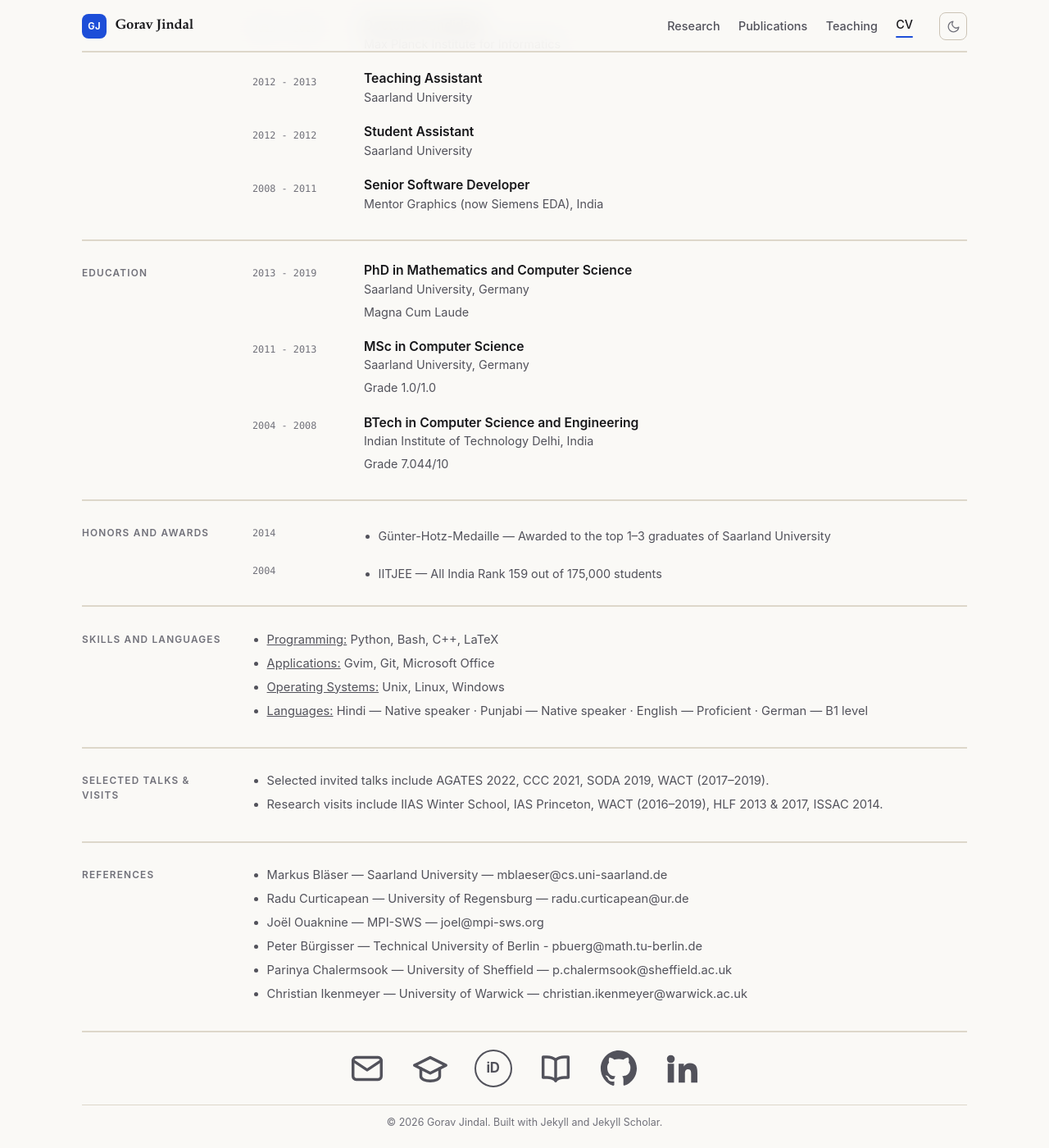
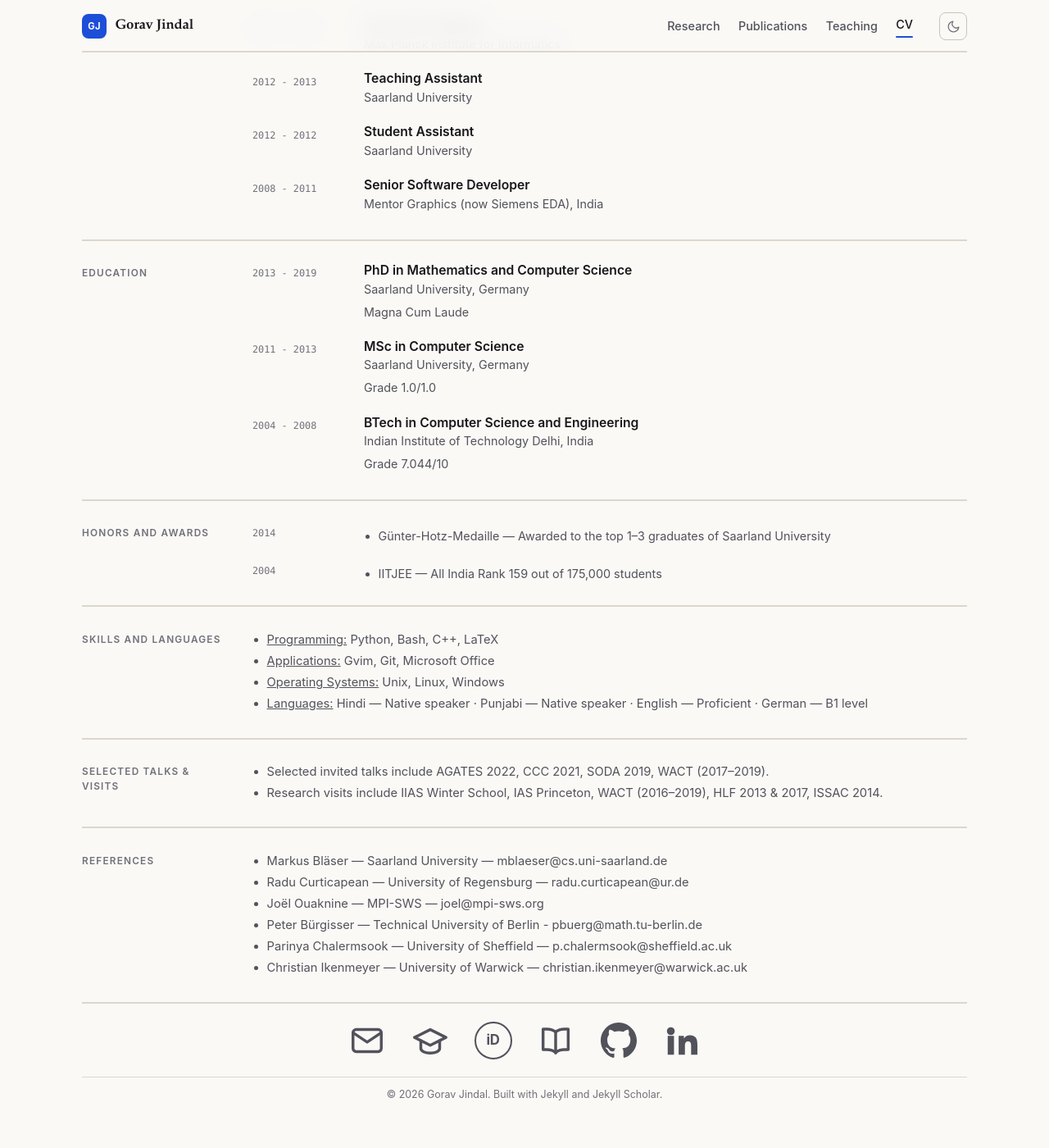
Before and after one commit to goravjindal/goravjindal.github.io, a Jekyll site: the page built from _pages/cv.md, in a window 1280 px wide and 1400 px high, scrolled down 1038 px. Shown: the whole window at 82% size. Built offline with Jekyll 4.4.1, drawn with Linux system fonts in a browser that asks for light colours; after the commit the page ends 2403 px from its top, so only the background shows below that.

Commit message:
Tighten spacing between CV list items

```diff
--- a/assets/css/main.css
+++ b/assets/css/main.css
@@ -1075,7 +1075,7 @@ hr {
 }
 
 .cv-list li {
-  margin-bottom: 0.3rem;
+  margin-bottom: 0.12rem;
 }
 
 .cv-list ul {
```
